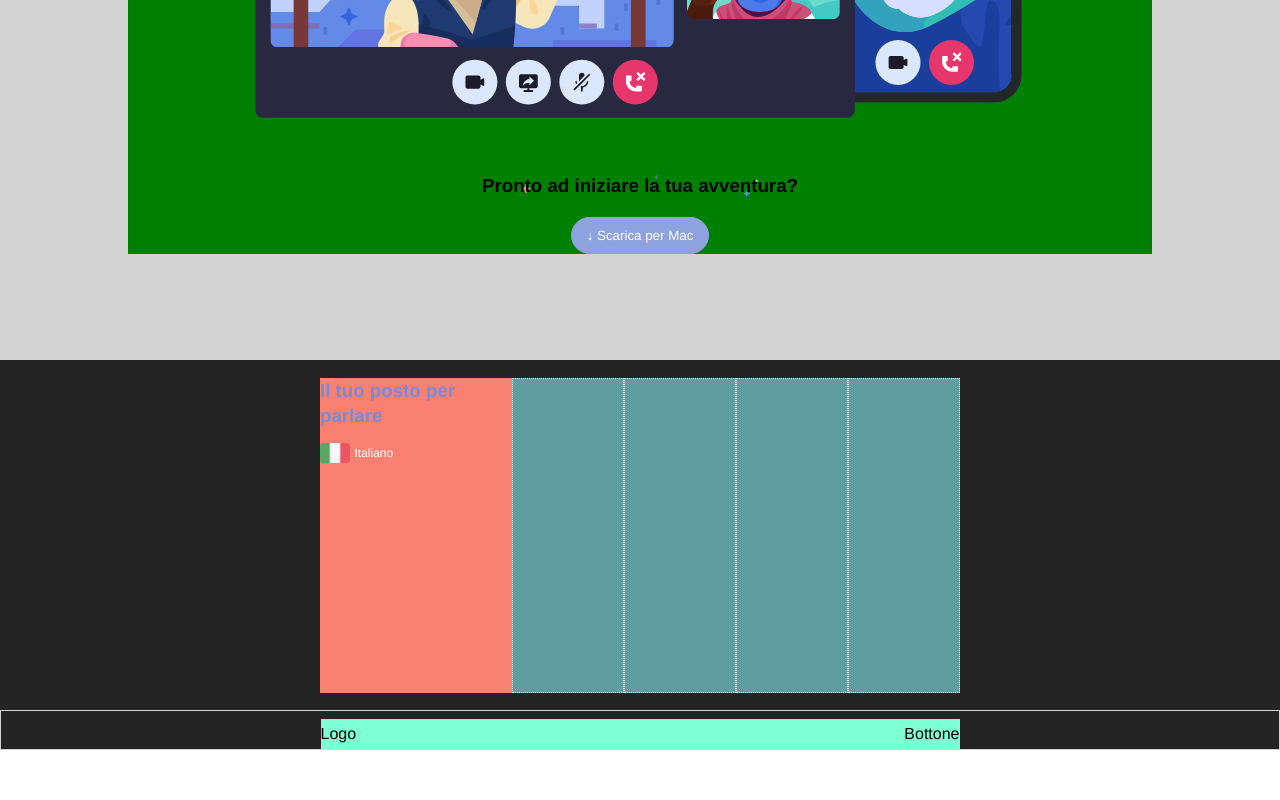
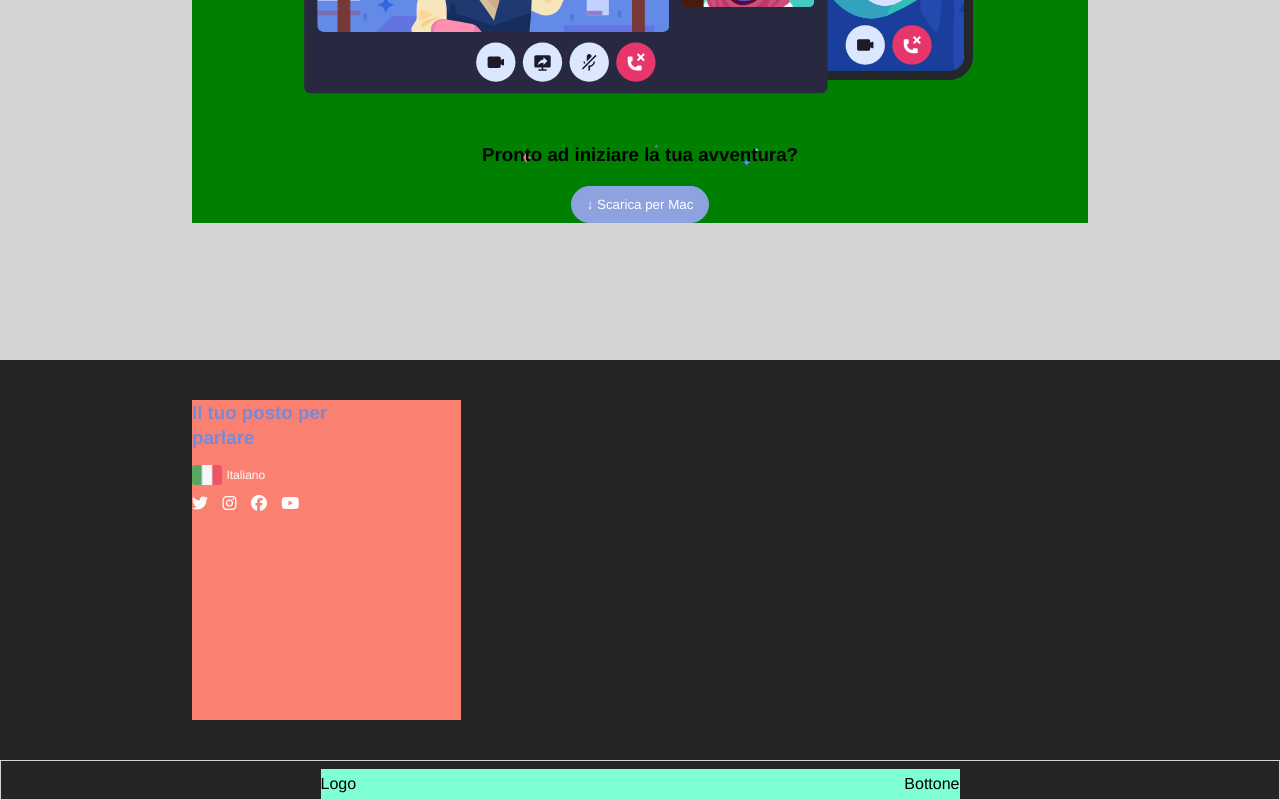
Before and after one commit to Sarasalzano/htmlcss-discord, a plain HTML site: page index.html in a window 1280 px wide. Shown: the part 2930-3730 px from the top of the page. Before the commit the page ends 3680 px from the top, so only its background shows below. Drawn offline with Linux system fonts and the light colour scheme.

Commit message:
esegui icone footer

```diff
--- a/css/style.css
+++ b/css/style.css
@@ -196,7 +196,7 @@ a {
     /* debug */
     background-color: green;
     height: 90%;
-    width: 80%;
+    width: 70%;
 }
 
 .xlarge-container img {
@@ -225,27 +225,28 @@ a {
 /* bottone main */
 
 .xlarge-container button {
-background-color: #8EA2E0;
-color: white;
-border: 1px solid #8EA2E0;
+    background-color: #8EA2E0;
+    color: white;
+    border: 1px solid #8EA2E0;
 }
 
 
 /* footer */
+
 footer {
     background-color: rgb(36, 36, 36);
 }
 
 #contatti {
-    height: 350px;
+    height: 400px;
     display: flex;
     align-items: center;
     justify-content: center;
 }
 
 .footer-container {
-    height: 90%;
-    width: 50%;
+    height: 80%;
+    width: 70%;
     display: flex;
 }
 
@@ -275,6 +276,11 @@ footer {
     margin-bottom: 15px;
  }
 
+h4 {
+   color: #768AD7;
+}
+
+
 span {
     color: white;
     font-size: 12px;
@@ -286,6 +292,17 @@ span {
 }
 
 /* icone footer */
+
+.icone {
+    color: white;
+    margin-top: 10px;
+}
+
+.fa-brands {
+    margin-right: 10px;
+}
+
+
 
 #footer-icone {
     height: 40px;
--- a/index.html
+++ b/index.html
@@ -108,17 +108,70 @@
 <footer>
     <section id="contatti">
         <div class="footer-container">
+
             <div class="footer-item-sm">
-                <h3>Il tuo posto per parlare</h3>
+                <h3>Il tuo posto per <br> parlare</h3>
                 <img id="flag" src="./img/ita.png" alt="lingua italiana">
                 <span>Italiano</span>
+                <div class="icone">
+                <i class="fa-brands fa-twitter"></i>
+                <i class="fa-brands fa-instagram"></i>
+                <i class="fa-brands fa-facebook"></i>
+                <i class="fa-brands fa-youtube"></i>
+                </div>
             </div>
-            <div class="footer-item-lg">
-                <div class="col-large"></div>
-                <div class="col-large"></div>
-                <div class="col-large"></div>
-                <div class="col-large"></div>
-            </div>
+
+            <!--<div class="footer-item-lg">
+                <div class="col-large">
+                    <h4>Prodotto</h4>
+                    <ul>
+                        <li><a href="#">Scarica</a></li>
+                        <li><a href="#">Perché Discord</a></li>
+                        <li><a href="#">Nitro</a></li>
+                        <li><a href="#">Sicurezza</a></li>
+                        <li><a href="#">Assistenza</a></li>
+                    </ul>
+                </div>
+
+                <div class="col-large">
+                    <h4>Compagnia</h4>
+                    <ul>
+                        <li><a href="#">Chi siamo</a></li>
+                        <li><a href="#">Lavora con noi</a></li>
+                        <li><a href="#">Marchio</a></li>
+                        <li><a href="#">Redazione</a></li>
+                        <li><a href="#">Negozio</a></li>
+                    </ul>
+                </div>
+
+                <div class="col-large">
+                    <h4>Risorse</h4>
+                    <ul>
+                        <li><a href="#">Scarica</a></li>
+                        <li><a href="#">Perché Discord</a></li>
+                        <li><a href="#">Nitro</a></li>
+                        <li><a href="#">Sicurezza</a></li>
+                        <li><a href="#">Assistenza</a></li>
+                        <li><a href="#">Scarica</a></li>
+                        <li><a href="#">Perché Discord</a></li>
+                        <li><a href="#">Nitro</a></li>
+                        <li><a href="#">Sicurezza</a></li>
+                        <li><a href="#">Assistenza</a></li>
+                        <li><a href="#">Assistenza</a></li>
+                    </ul>
+                </div>
+                <div class="col-large">
+                    <h4>Norme</h4>
+                    <ul>
+                        <li><a href="#">Scarica</a></li>
+                        <li><a href="#">Perché Discord</a></li>
+                        <li><a href="#">Nitro</a></li>
+                        <li><a href="#">Sicurezza</a></li>
+                        <li><a href="#">Assistenza</a></li>
+                    </ul>
+                </div>
+            </div>-->
+
         </div>
     </section>
 
```
